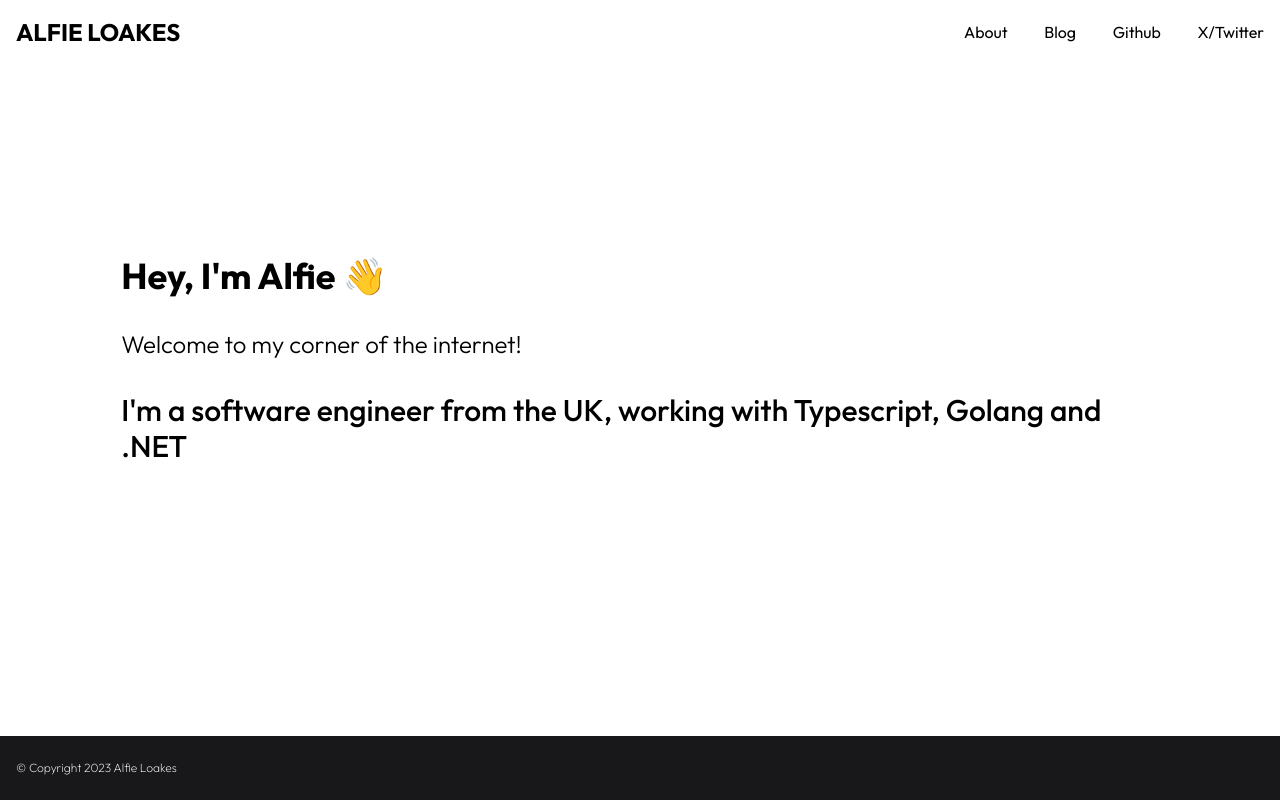
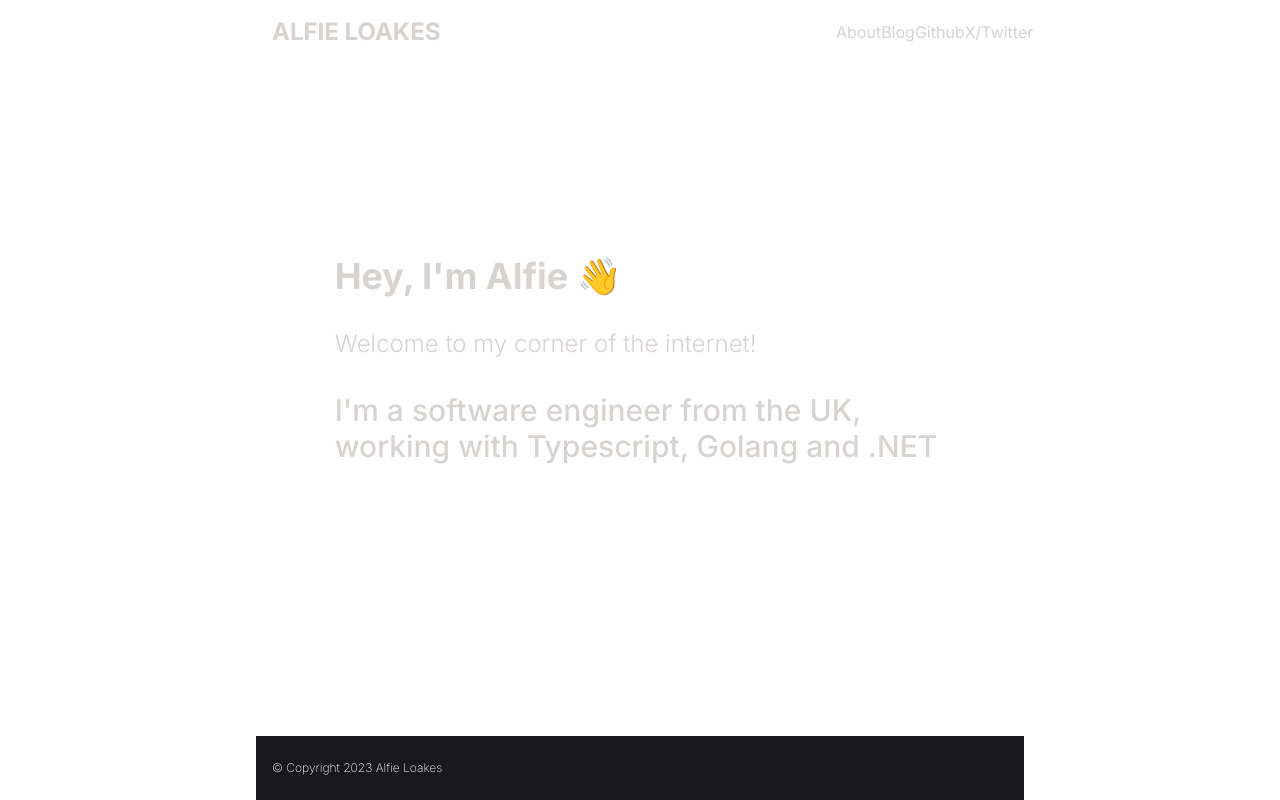
Before and after one commit to alfieloakes/alfieloakes.com, a Next.js app: page / in a window 1280 px wide. Built offline with nearby package versions, Linux system fonts and the light colour scheme.

Commit message:
chore: renaming navbar component to be pascal case

```diff
--- a/app/layout.tsx
+++ b/app/layout.tsx
@@ -1,11 +1,11 @@
 import React from 'react';
 import './globals.css';
 import type { Metadata } from 'next';
-import { Outfit } from 'next/font/google';
+import { Inter } from 'next/font/google';
 import NavBar from './components/NavBar';
 import Footer from './components/Footer';
 
-const outfit = Outfit({ subsets: ['latin'] });
+const inter = Inter({ subsets: ['latin'] });
 
 export const metadata: Metadata = {
   title: 'Create Next App',
@@ -19,8 +19,8 @@ export default function RootLayout({
 }) {
   return (
     <html lang="en">
-      <body className={outfit.className}>
-        <div className="flex flex-col h-screen">
+      <body className={`${inter.className} dark:bg-stone-900 text-stone-300`}>
+        <div className="flex flex-col h-screen max-w-3xl mx-auto">
           <NavBar />
           <div className="flex-grow">
             {children}
```
Also changed, not shown: app/components/NavBar.tsx (renamed from app/components/navbar.tsx).
